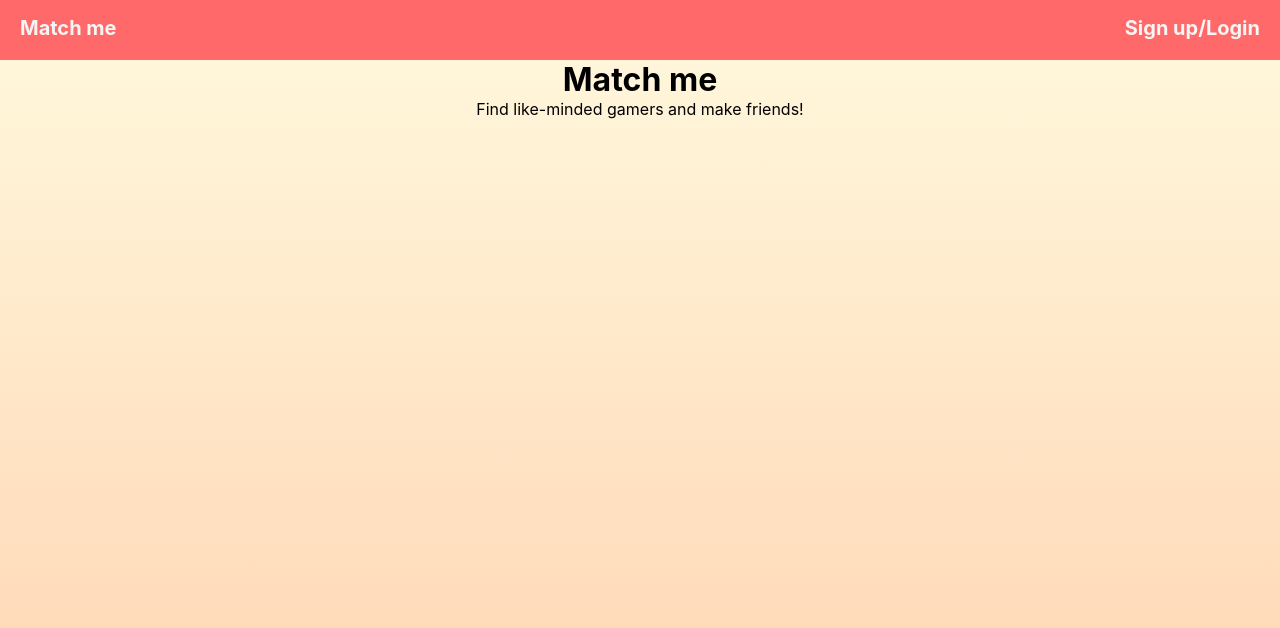
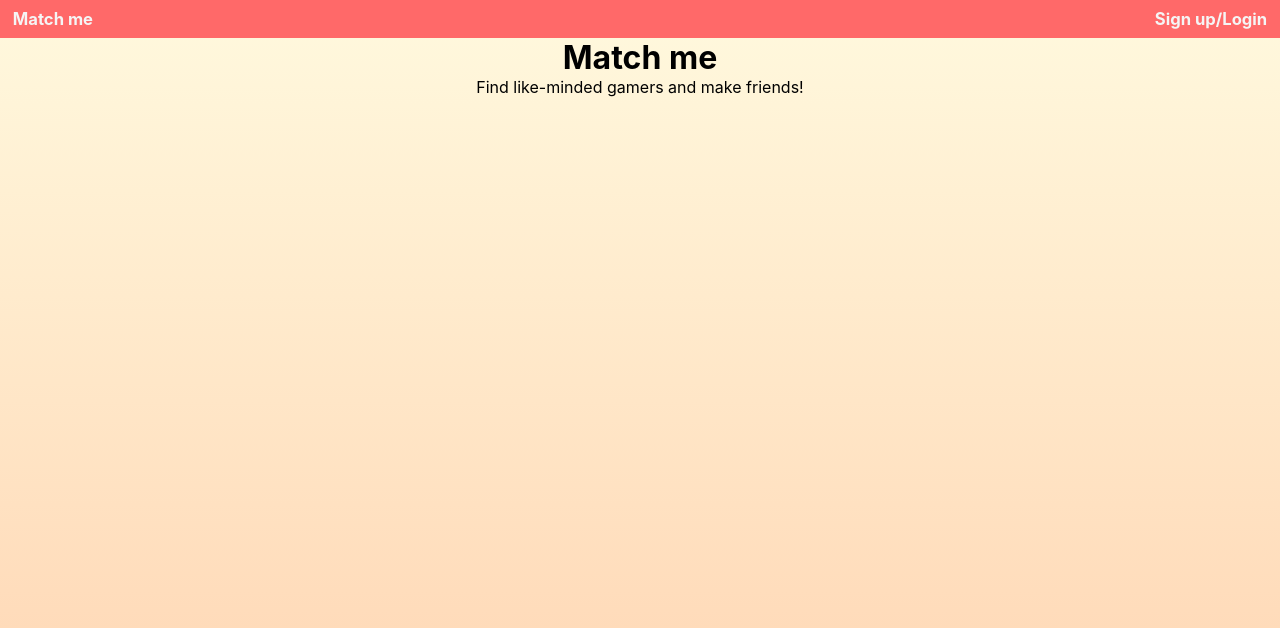
Before and after one commit to Hannes-Soosaar/match-me, a React app in the folder frontend/: page / in a window 1280 px wide. Built offline with nearby package versions, Linux system fonts and the light colour scheme.

Commit message:
header improvements

```diff
--- a/frontend/src/components/Chat/Chat.css
+++ b/frontend/src/components/Chat/Chat.css
@@ -8,6 +8,7 @@
     width: 90vw;
     margin-left: 5vw;
     margin-bottom: 5vw;
+    margin-top: 5vw;
     flex-direction: row;
 }
 
--- a/frontend/src/components/Header/Header.css
+++ b/frontend/src/components/Header/Header.css
@@ -1,12 +1,12 @@
 .header {
     background-color: #FF6969;
-    height: 60px;
+    height: 3vw;
     max-width: 100vw;
     display: flex;
     justify-content: space-between;
     align-items: center;
-    padding: 0 20px;
-    margin: 0 auto;
+    padding: 0 1vw;
+    margin: 0;
     box-sizing: border-box;
 }
 
@@ -16,15 +16,15 @@
     text-decoration: none;
     color: whitesmoke;
     font-weight: bold;
-    font-size: 20px;
-    margin-bottom: 4px;
+    font-size: calc(0.8vw + 0.8vh);
+    margin-bottom: 0px;
 }
 
 .nav-left,
 .nav-right {
     display: flex;
     align-items: center;
-    gap: 15px;
+    gap: 1vw;
 }
 
 .logo:hover,
```
